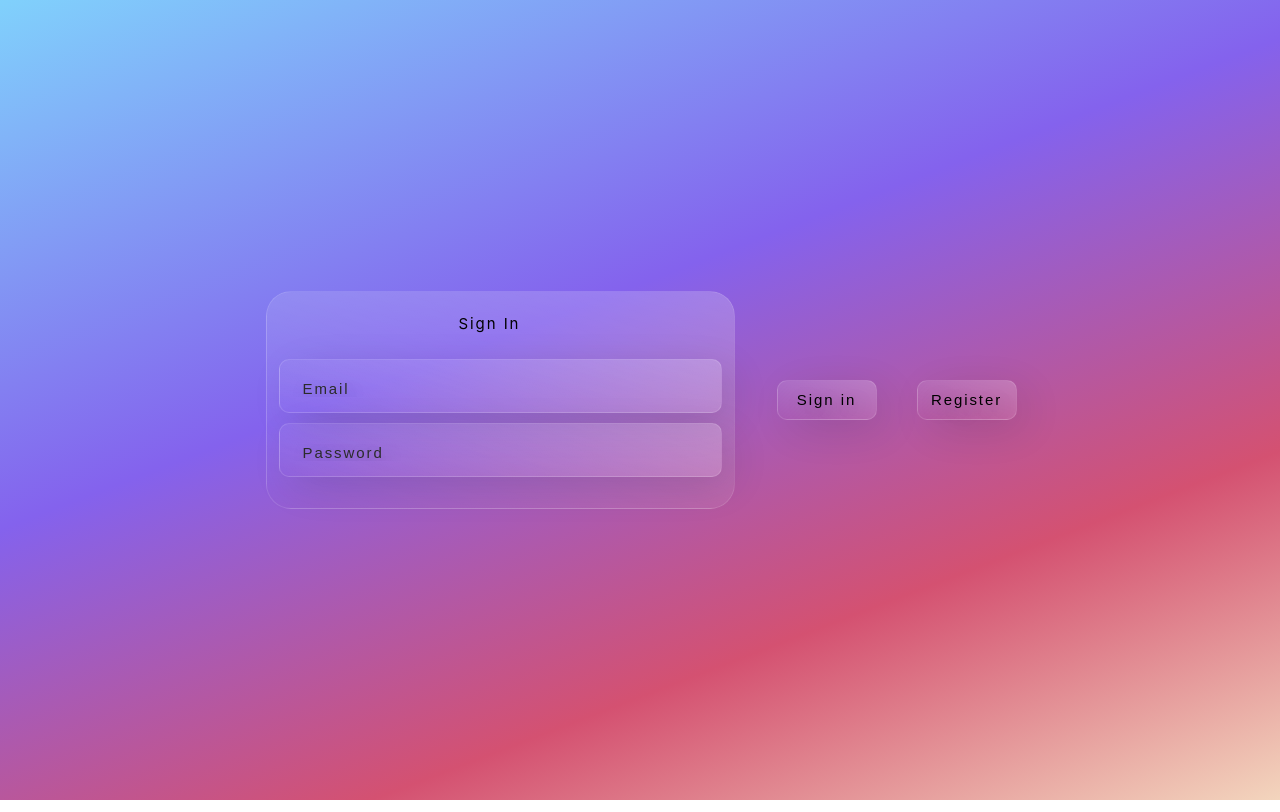
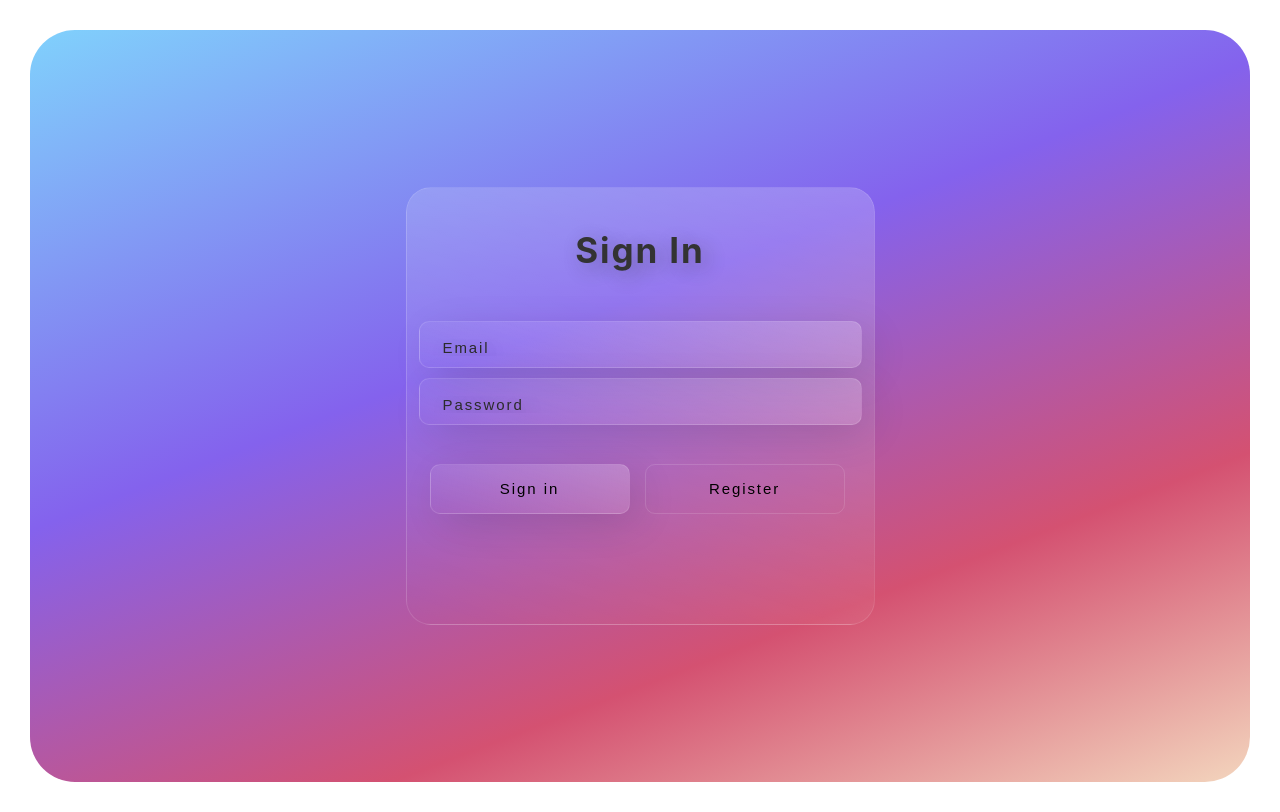
Before and after one commit to TeetSimson/FuturFolio., a React (Create React App) app in the folder FuturFolio_FrontEnd/futurfolio/: page / in a window 1280 px wide. Built offline with nearby package versions, Linux system fonts and the light colour scheme.

Commit message:
New login and register

```diff
--- a/FuturFolio_FrontEnd/futurfolio/src/Components/Dashboards/StockDash/Panel1/DividendMeter.js
+++ b/FuturFolio_FrontEnd/futurfolio/src/Components/Dashboards/StockDash/Panel1/DividendMeter.js
@@ -36,8 +36,9 @@ export default function DividendMeter(props) {
 
     }
 
-    divList.push(totalEstimateDiv);
-    console.log(legendList);
+    if (totalEstimateDiv > 0) divList.push(totalEstimateDiv);
+    if (isNaN(totalEstimateDiv)) totalEstimateDiv = totalDivAmount;
+    console.log(totalEstimateDiv);
 
     return (
         <div className="DivMeterLoadingBox">
--- a/FuturFolio_FrontEnd/futurfolio/src/Components/Register/Register.css
+++ b/FuturFolio_FrontEnd/futurfolio/src/Components/Register/Register.css
@@ -5,77 +5,60 @@ body {
 /* Register window  */
 
 .RegisterWindow {
+  padding: 30px;
+  height: 94vh;
+}
+
+
+.InnerForm {
   width: 100%;
-    height: 100vh;
+  height: 100%;
   background: linear-gradient(159deg, rgba(128,209,252,1) 0%, rgba(132,98,237,1) 41%, rgba(212,81,113,1) 73%, rgba(243,213,189,1) 100%);
   display: flex;
   align-items: center;
   justify-content: center;
+  border-radius: 45px;
 }
 
 /* Register form */
 
 .RegisterForm {
+  display: block;
+  text-align: center;
   width: 30vw;
-    height: 33vh;
+  height: 420px;
+  min-height: 400px;
   border-radius: 25px;
   background: linear-gradient(0.55turn, rgba(255, 255, 255, 0.205), rgba(255, 255, 255, 0) );
   border: 0.1em solid rgba(255, 255, 255, 0.123);
   transition: all 100ms;
 }
 
-/* New Sign up button */
-
-.SignUpButton {
-  padding: 8px;
-  width: 100px;
-  font-size: 15px;
-  text-shadow: 5px 5px 20px rgba(31, 31, 31, 0.308);
-  background: linear-gradient(0.55turn, rgba(255, 255, 255, 0.205), rgba(255, 255, 255, 0) );
-  outline: none;
-  -webkit-appearance: none;
-  border-radius: 10px;
-  color: black;
-  border: 1px solid rgba(255, 255, 255, 0.13);
-  box-shadow: 10px 10px 44px -6px rgba(0, 0, 0, 0.151);
-  letter-spacing: .12rem;
-  line-height: 1.428571429;
-  cursor: pointer;
-  margin-top: 30px;
-  margin-left: 175px;
-}
 
 /* New Back button */
 
 .BackButton {
-  padding: 8px;
-  width: 100px;
-  font-size: 15px;
-  text-shadow: 5px 5px 20px rgba(31, 31, 31, 0.308);
-  background: linear-gradient(0.55turn, rgba(255, 255, 255, 0.205), rgba(255, 255, 255, 0) );
+  margin-left: 15px;
   outline: none;
   -webkit-appearance: none;
+  padding: 8px;
+  width: 200px;
+  height: 50px;
+  font-size: 15px;
+  border: none;
+  background-color: rgba(240, 248, 255, 0);
+  border: 1px solid rgba(255, 255, 255, 0.13);
   border-radius: 10px;
   color: black;
-  border: 1px solid rgba(255, 255, 255, 0.13);
-  box-shadow: 10px 10px 44px -6px rgba(0, 0, 0, 0.151);
   letter-spacing: .12rem;
-  line-height: 1.428571429;
   cursor: pointer;
-  margin-top: 30px;
-  margin-left: 175px;
 }
 
-/* Title for register form */
-
-.title{
-  margin-left: 180px;
-  letter-spacing: .12rem;
-  font-size: 15px;
-  line-height: 1.428571429;
+.BackButton:hover {
+  background-color: rgb(0, 136, 255);
+  box-shadow: 0px 0px 20px 10px rgba(0, 136, 255, 0.288);
+  color: white;
 }
-
-/* Input boxes */
 
 .RegisterInput {
     margin-top: 10px;
--- a/FuturFolio_FrontEnd/futurfolio/src/Components/Register/Register.js
+++ b/FuturFolio_FrontEnd/futurfolio/src/Components/Register/Register.js
@@ -61,11 +61,10 @@ class Register extends React.Component {
     render() {
         const { onRouteChange } = this.props;
         return(
-            <article>
             <main className="RegisterWindow">
                 <div className="InnerForm">
                     <fieldset id="sign_up" className="RegisterForm">
-                            <p className = "title">Register</p>
+                        <p className = "SignInTitle">Register</p>
                         <div className="mt3">
                             <input className="RegisterInput"
                             type="text"
@@ -93,22 +92,27 @@ class Register extends React.Component {
                             onChange={this.onPasswordChange}
                             />
                         </div>
-                        </fieldset>
-                        <div>
+                        <div className="SignInButtons">
+                            <div className="SignInButtonBox">
                                 <input
                                     onClick={this.onSubmitSignIn} // When clicked sign in function will check with the server
-                                className="SignUpButton"
+                                    className="SignInButton"
                                     type="submit"
                                     value="Sign up"
                                 />
                             </div>
-                        <div>
+                            <div className="SignInButtonBox">
                                 <button onClick={() => onRouteChange('signin')} // Go to signin page
-                            className="BackButton">Back</button>
+                                className="BackButton">
+                                    Back
+                                </button>
                             </div>
                         </div>
+                    </fieldset>
+
+                </div>
             </main>
-            </article>
+
         )
 
     }
--- a/FuturFolio_FrontEnd/futurfolio/src/Components/Signin/Signin.css
+++ b/FuturFolio_FrontEnd/futurfolio/src/Components/Signin/Signin.css
@@ -1,26 +1,66 @@
 body {
     padding: 0px;
+}
+
+.WhiteBox {
+  padding: 30px;
+  height: 94vh;
 }
 
 /* The whole window */
 
 .SigninWindow {
     width: 100%;
-    height: 100vh;
+    height: 100%;
     background: linear-gradient(159deg, rgba(128,209,252,1) 0%, rgba(132,98,237,1) 41%, rgba(212,81,113,1) 73%, rgba(243,213,189,1) 100%);
     display: flex;
     align-items: center;
     justify-content: center;
+    border-radius: 45px;
+}
+
+/* Sign in form */
+
+.SigninForm {
+  display: block;
+  text-align: center;
+  width: 30vw;
+  height: 420px;
+  min-height: 400px;
+  border-radius: 25px;
+  background: linear-gradient(0.55turn, rgba(255, 255, 255, 0.205), rgba(255, 255, 255, 0) );
+  border: 0.1em solid rgba(255, 255, 255, 0.123);
+  transition: all 100ms;
+}
+
+/* Title for sign in form */
+
+.SignInTitle {
+  letter-spacing: .12rem;
+  font-size: 35px;
+  color: rgb(51, 51, 51);
+  font-weight: bold;
+  text-shadow: 5px 5px 20px rgba(31, 31, 31, 0.308);
+}
+
+.SignInButtons {
+  margin-top: 30px;
+  height: 90px;
+}
+
+.SignInButtonBox {
+  margin-top: 2%;
+  display: inline-block;
 }
 
 /* New Sign in button */
 
-.SigninButton {
-  color: black;
+.SignInButton {
+  margin-left: -6px;
   padding: 8px;
-  width: 100px;
+  width: 200px;
+  height: 50px;
   font-size: 15px;
-  text-shadow: 5px 5px 20px rgba(31, 31, 31, 0.308);
   background: linear-gradient(0.55turn, rgba(255, 255, 255, 0.205), rgba(255, 255, 255, 0) );
   outline: none;
   -webkit-appearance: none;
@@ -29,68 +69,55 @@ body {
   border: 1px solid rgba(255, 255, 255, 0.13);
   box-shadow: 10px 10px 44px -6px rgba(0, 0, 0, 0.151);
   letter-spacing: .12rem;
-  line-height: 1.428571429;
-  cursor: pointer;
-  margin-left: 40px;
-  margin-right: 40px;
-}
-
-/* New Register button */
-
-.RegisterButton {
-  padding: 8px;
-  width: 100px;
-  font-size: 15px;
-  text-shadow: 5px 5px 20px rgba(31, 31, 31, 0.308);
-  background: linear-gradient(0.55turn, rgba(255, 255, 255, 0.205), rgba(255, 255, 255, 0) );
-  outline: none;
-  -webkit-appearance: none;
-  border-radius: 10px;
-  color: black;
-  border: 1px solid rgba(255, 255, 255, 0.13);
-  box-shadow: 10px 10px 44px -6px rgba(0, 0, 0, 0.151);
-  letter-spacing: .12rem;
-  line-height: 1.428571429;
   cursor: pointer;
 }
 
-/* Sign in form */
-
-.SigninForm {
-    width: 30vw;
-    height: 25vh;
-    border-radius: 25px;
-    background: linear-gradient(0.55turn, rgba(255, 255, 255, 0.205), rgba(255, 255, 255, 0) );
-    border: 0.1em solid rgba(255, 255, 255, 0.123);
-    transition: all 100ms;
+.SignInButton:hover {
+  background-color: rgb(0, 165, 27);
+  box-shadow: 0px 0px 20px 10px rgba(0, 165, 27, 0.295);
+  color: white;
 }
 
-/* Title for sign in form */
+#RegisterButton {
+  margin-left: 15px;
+  outline: none;
+  -webkit-appearance: none;
+  padding: 8px;
+  width: 200px;
+  height: 50px;
+  font-size: 15px;
+  border: none;
+  background-color: rgba(240, 248, 255, 0);
+  border: 1px solid rgba(255, 255, 255, 0.13);
+  border-radius: 10px;
+  color: black;
+  letter-spacing: .12rem;
+  cursor: pointer;
+}
 
-.title{
-  margin-left: 190px;
-  letter-spacing: .12rem;
-  font-size: 15px;
-  line-height: 1.428571429;
+#RegisterButton:hover {
+  background-color: rgb(0, 136, 255);
+  box-shadow: 0px 0px 20px 10px rgba(0, 136, 255, 0.288);
+  color: white;
+}
+
+.SignInInputs {
+  margin-top: 40px;
 }
 
 /* Input boxes */
 
 .RegisterInput {
-    margin-top: 10px;
-    padding: 8px;
+    outline: none;
+    -webkit-appearance: none;
     width: 425px;
     font-size: 25px;
     text-shadow: 5px 5px 20px rgba(31, 31, 31, 0.308);
     background: linear-gradient(0.55turn, rgba(255, 255, 255, 0.205), rgba(255, 255, 255, 0) );
-    outline: none;
-    -webkit-appearance: none;
     border-radius: 10px;
     color: black;
     border: 1px solid rgba(255, 255, 255, 0.13);
     box-shadow: 10px 10px 44px -6px rgba(0, 0, 0, 0.151);
     letter-spacing: .12rem;
     font-size: 10px;
-    line-height: 1.428571429;
-
 }
--- a/FuturFolio_FrontEnd/futurfolio/src/Components/Signin/Signin.js
+++ b/FuturFolio_FrontEnd/futurfolio/src/Components/Signin/Signin.js
@@ -75,11 +75,11 @@ class Signin extends React.Component {
     render() {
         const { onRouteChange } = this.props;
         return(
-            <article>
-                <main>
+            <main className="WhiteBox">
                 <div className="SigninWindow">
                     <fieldset id="sign_up" className="SigninForm">
-                            <p className = "title">Sign In</p>
+                        <p className = "SignInTitle">Sign In</p>
+                        <div className="SignInInputs">
                             <div>
                                 <input className="RegisterInput"
                                     type="email"
@@ -98,22 +98,24 @@ class Signin extends React.Component {
                                 onChange={this.onPasswordChange}
                                 />
                             </div>
-                        </fieldset>
-                        <div>
+                        </div>
+                        <div className="SignInButtons">
+                            <div className="SignInButtonBox">
                                 <input
                                     onClick={this.onSubmitSignIn} // When clicked sign in function will check with the server
-                                className="SigninButton"
+                                    className="SignInButton"
                                     type="submit"
                                     value="Sign in"
                                 />
                             </div>
-                        <div>
+                            <div className="SignInButtonBox">
                                 <button onClick={() => onRouteChange('register')} // Go to register page
-                            className="RegisterButton">Register</button>
+                                id="RegisterButton">Register</button>
                             </div>
                         </div>
+                    </fieldset>
+                </div>
             </main>
-            </article>
         )
     }
 }
```
Lines whose indentation alone changed are shown as unchanged.
